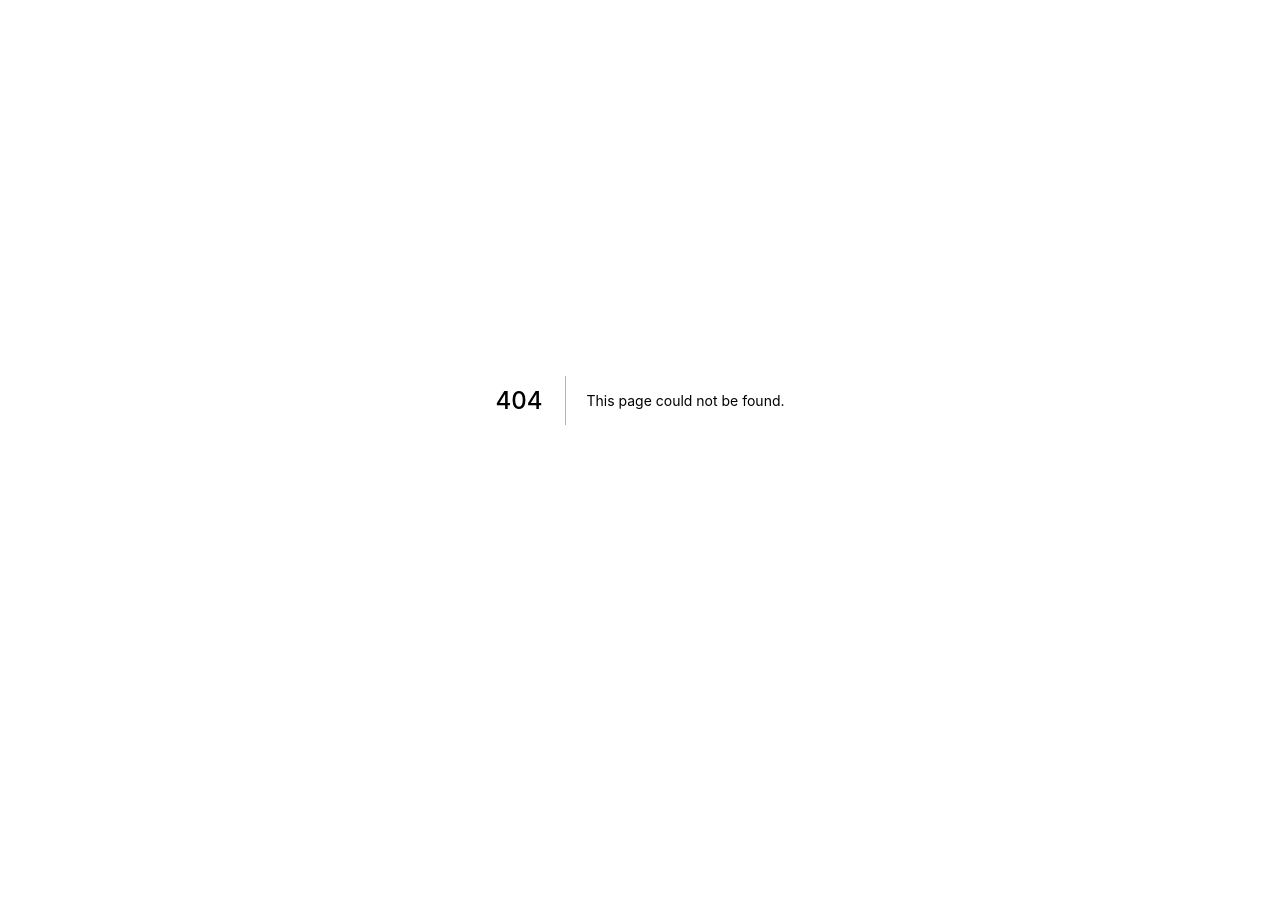
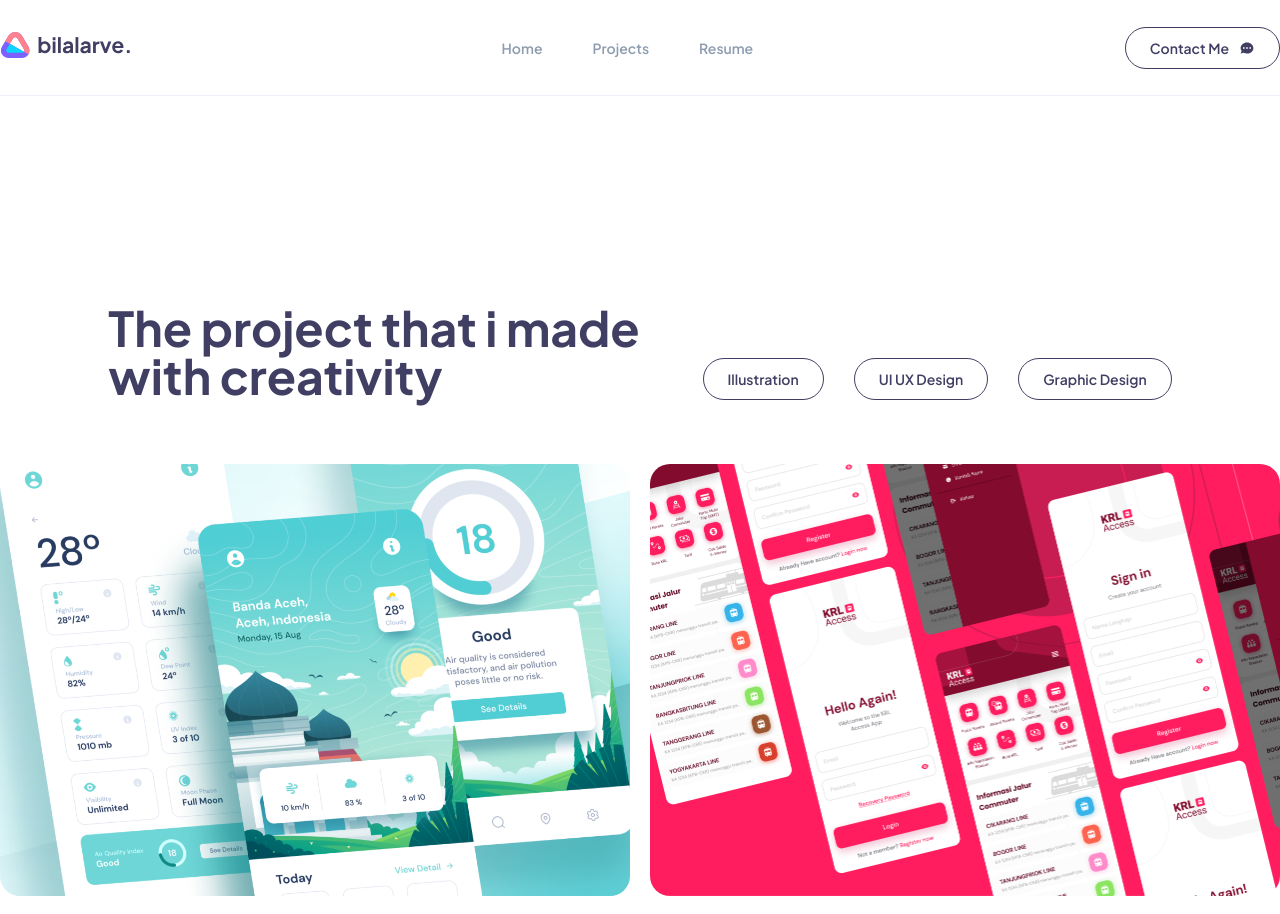
Before and after one commit to bilalarve/website, a Next.js app: page /projects in a window 1280 px wide. Before the commit this address had no page. Shown: the top 914 px of the page. Before the commit the page ends 800 px from the top, so only its background shows below. Built offline with nearby package versions, Linux system fonts and the light colour scheme.

Commit message:
chore: projects page

```diff
--- a/components/Header.jsx
+++ b/components/Header.jsx
@@ -15,7 +15,7 @@ export default function Header() {
         </Link>
         <nav className="flex gap-[50px]">
           <NavLink href="/">Home</NavLink>
-          <NavLink href="/">Projects</NavLink>
+          <NavLink href="/projects">Projects</NavLink>
           <NavLink
             href="https://drive.google.com/file/d/1EaHugga84FH1iE2-y__aTKJAapssMG_e/view?usp=sharing"
             passHref={true}
--- /dev/null
+++ b/components/ProjectCard.jsx
@@ -0,0 +1,22 @@
+import Image from "next/image";
+
+import Button from "./Button";
+
+export default function ProjectCard({ item }) {
+  const { src, name, category } = item;
+  return (
+    <div className="group relative h-[432px] w-full overflow-hidden rounded-[20px]">
+      <div className="flex-center invisible absolute inset-0 z-10 flex-col gap-7 bg-gradient-to-bl from-[#403f63a5] to-[#0c0c20cc]  group-hover:visible">
+        <h5 className="text-2xl font-bold text-white">{name}</h5>
+        <h6 className="text-base font-semibold text-white">{category}</h6>
+        <Button text="View Project" theme="transparent-white" />
+      </div>
+      <Image
+        className="h-full w-full object-cover"
+        src={src}
+        alt={name}
+        layout="fill"
+      />
+    </div>
+  );
+}
--- a/pages/api/hello.js
+++ /dev/null
@@ -1,5 +0,0 @@
-// Next.js API route support: https://nextjs.org/docs/api-routes/introduction
-
-export default function handler(req, res) {
-  res.status(200).json({ name: 'John Doe' })
-}
--- /dev/null
+++ b/pages/api/projects.js
@@ -0,0 +1,40 @@
+const projects = [
+  {
+    name: "Weather App",
+    src: "/projects/weather-app.png",
+    category: "UI/UX Design",
+    url: "",
+  },
+  {
+    name: "KRL Access",
+    src: "/projects/krl-access-app.png",
+    category: "UI/UX Design",
+    url: "",
+  },
+  {
+    name: "Podcast App",
+    src: "/projects/podcast-app.png",
+    category: "UI/UX Design",
+    url: "",
+  },
+  {
+    name: "Enjoying Illustration",
+    src: "/projects/enjoying-llustration.png",
+    category: "Illustration",
+    url: "",
+  },
+  {
+    name: "Cleaning App",
+    src: "/projects/cleaning-app.png",
+    category: "UI/UX Design",
+    url: "",
+  },
+  {
+    name: "Enjoy Working",
+    src: "/projects/enjoy-working.png",
+    category: "Illustration",
+    url: "",
+  },
+];
+
+export { projects };
--- a/pages/index.js
+++ b/pages/index.jsx
@@ -6,6 +6,7 @@ import Button from "../components/Button";
 
 import Footer from "../components/Footer";
 import Header from "../components/Header";
+import ProjectCard from "../components/ProjectCard";
 
 export default function Home() {
   return (
@@ -145,46 +146,8 @@ function Services() {
   );
 }
 
+import { projects } from "./api/projects";
 function Projects() {
-  const data = [
-    {
-      name: "Weather App",
-      src: "/projects/weather-app.png",
-      category: "UI/UX Design",
-      url: "",
-    },
-    {
-      name: "KRL Access",
-      src: "/projects/krl-access-app.png",
-      category: "UI/UX Design",
-      url: "",
-    },
-    {
-      name: "Podcast App",
-      src: "/projects/podcast-app.png",
-      category: "UI/UX Design",
-      url: "",
-    },
-    {
-      name: "Enjoying Illustration",
-      src: "/projects/enjoying-llustration.png",
-      category: "Illustration",
-      url: "",
-    },
-    {
-      name: "Cleaning App",
-      src: "/projects/cleaning-app.png",
-      category: "UI/UX Design",
-      url: "",
-    },
-    {
-      name: "Enjoy Working",
-      src: "/projects/enjoy-working.png",
-      category: "Illustration",
-      url: "",
-    },
-  ];
-
   return (
     <div className="mt-40">
       <div className="wrapper">
@@ -200,25 +163,8 @@ function Projects() {
         </div>
 
         <div className="mb-16 grid grid-cols-2 gap-5">
-          {data.map((item) => (
-            <div
-              className="group relative h-[432px] w-full overflow-hidden rounded-[20px]"
-              key={item.name}
-            >
-              <div className="flex-center invisible absolute inset-0 z-10 flex-col gap-7 bg-gradient-to-bl from-[#403f63a5] to-[#0c0c20cc]  group-hover:visible">
-                <h5 className="text-2xl font-bold text-white">{item.name}</h5>
-                <h6 className="text-base font-semibold text-white">
-                  {item.category}
-                </h6>
-                <Button text="View Project" theme="transparent-white" />
-              </div>
-              <Image
-                className="h-full w-full object-cover"
-                src={item.src}
-                alt={item.name}
-                layout="fill"
-              />
-            </div>
+          {projects.map((item) => (
+            <ProjectCard item={item} key={item.name} />
           ))}
         </div>
 
--- /dev/null
+++ b/pages/projects.jsx
@@ -0,0 +1,51 @@
+import Head from "next/head";
+import Image from "next/image";
+import Link from "next/link";
+import Button from "../components/Button";
+
+import Footer from "../components/Footer";
+import Header from "../components/Header";
+import ProjectCard from "../components/ProjectCard";
+
+import { projects } from "./api/projects";
+
+export default function Home() {
+  return (
+    <div>
+      <Head>
+        <title>Bilal Arve | Projects page</title>
+        <meta name="description" content="Bilal Arve portfolio website" />
+        <link rel="icon" href="/favicon.ico" />
+      </Head>
+
+      <Header />
+
+      <main>
+        <div className="wrapper mt-52 pb-36">
+          <div className="mb-16 grid grid-cols-12 gap-5">
+            <div className="col-span-10 col-start-2 flex items-end justify-between">
+              <h2 className="text-5xl font-bold text-main-dark-blue">
+                The project that i made
+                <br />
+                with creativity{" "}
+              </h2>
+              <div className="flex gap-[30px]">
+                <Button text="Illustration" theme="border-dark-blue" />
+                <Button text="UI UX Design" theme="border-dark-blue" />
+                <Button text="Graphic Design" theme="border-dark-blue" />
+              </div>
+            </div>
+          </div>
+
+          <div className="grid grid-cols-2 gap-5">
+            {projects.map((item) => (
+              <ProjectCard item={item} key={item.name} />
+            ))}
+          </div>
+        </div>
+      </main>
+
+      <Footer />
+    </div>
+  );
+}
```
